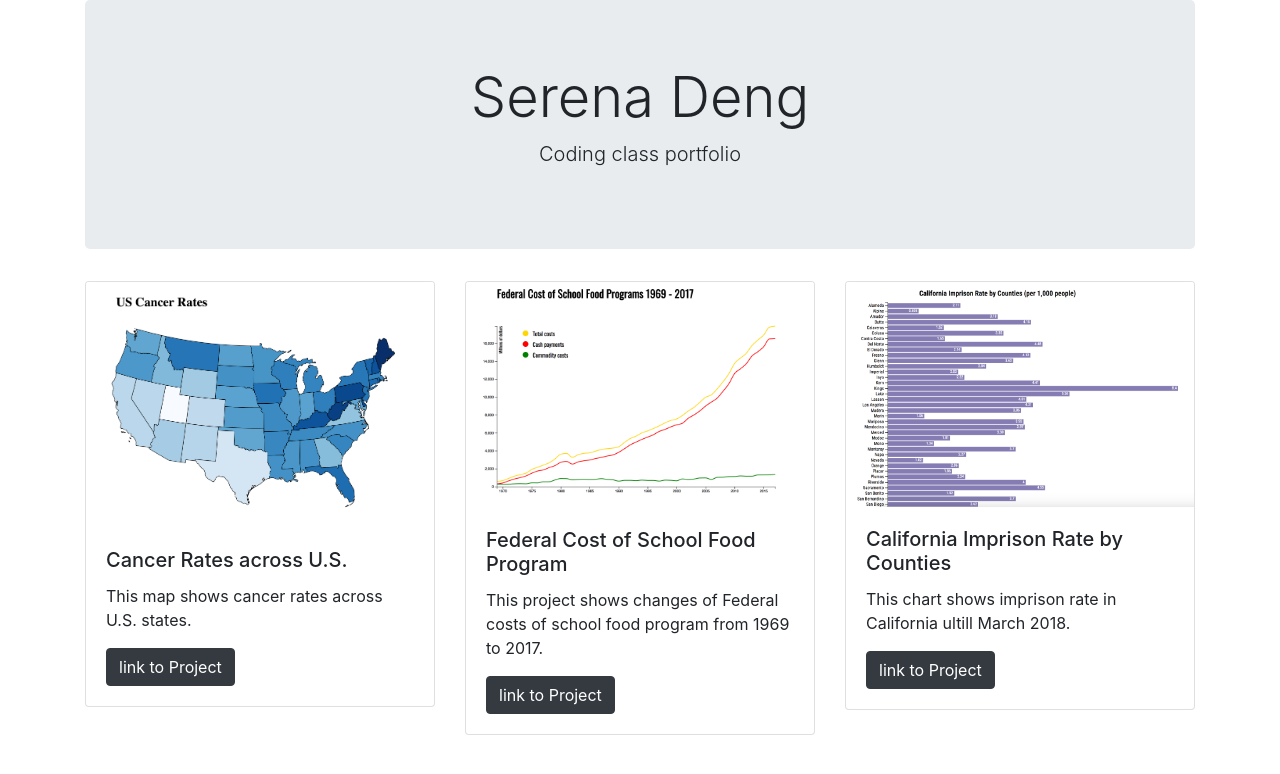
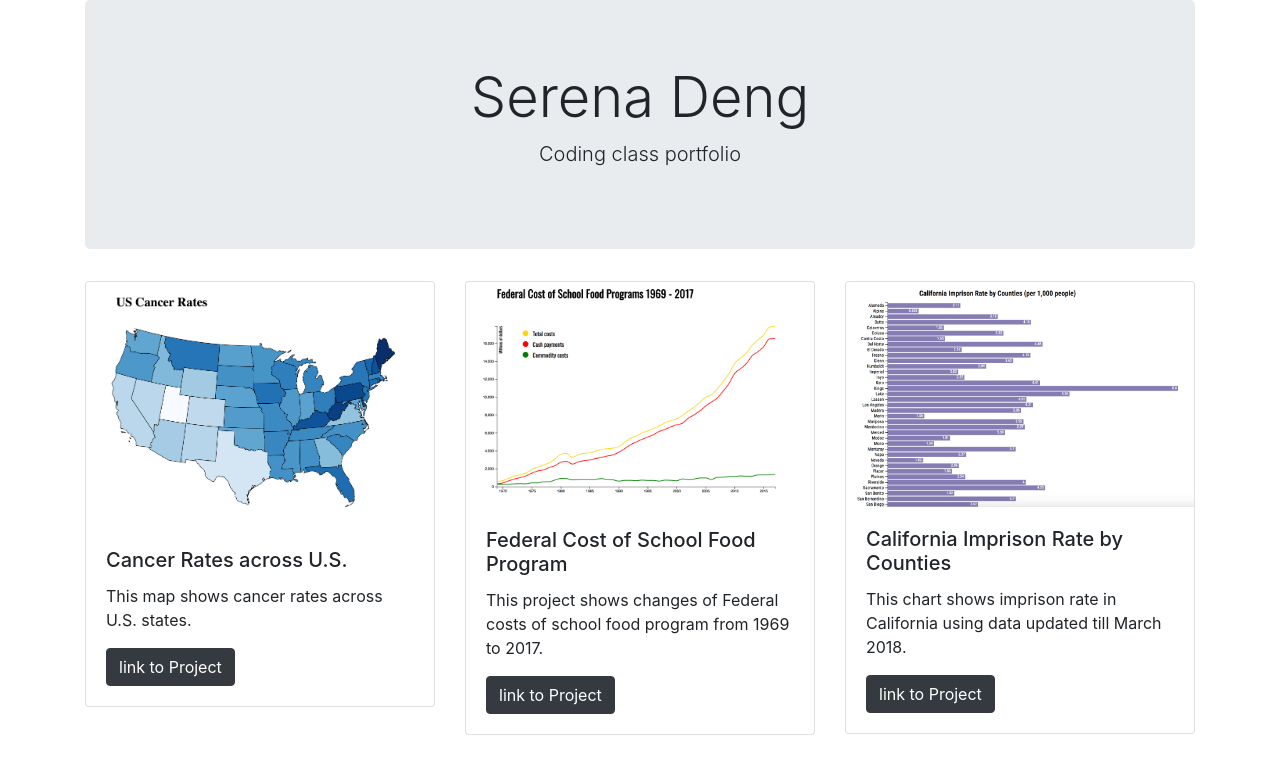
Before and after one commit to DSerena/dserena.github.io, a Jekyll site: the page built from index.html, in a window 1280 px wide. Shown: the top 774 px of the page. Built offline with Jekyll 4.4.1, drawn with Linux system fonts in a browser that asks for light colours.

Commit message:
Update index.html

```diff
--- a/index.html
+++ b/index.html
@@ -12,7 +12,7 @@ projects:
     link: "https://dserena.github.io/School-food-costs/"
   - title: "California Imprison Rate by Counties"
     image: "https://dserena.github.io/CA-prison/CA-imprison-rate.png"
-    description: This chart shows imprison rate in California ultill March 2018.
+    description: This chart shows imprison rate in California using data updated till March 2018.
     link: "https://dserena.github.io/CA-prison/"
 ---
 <div class="row">
```
